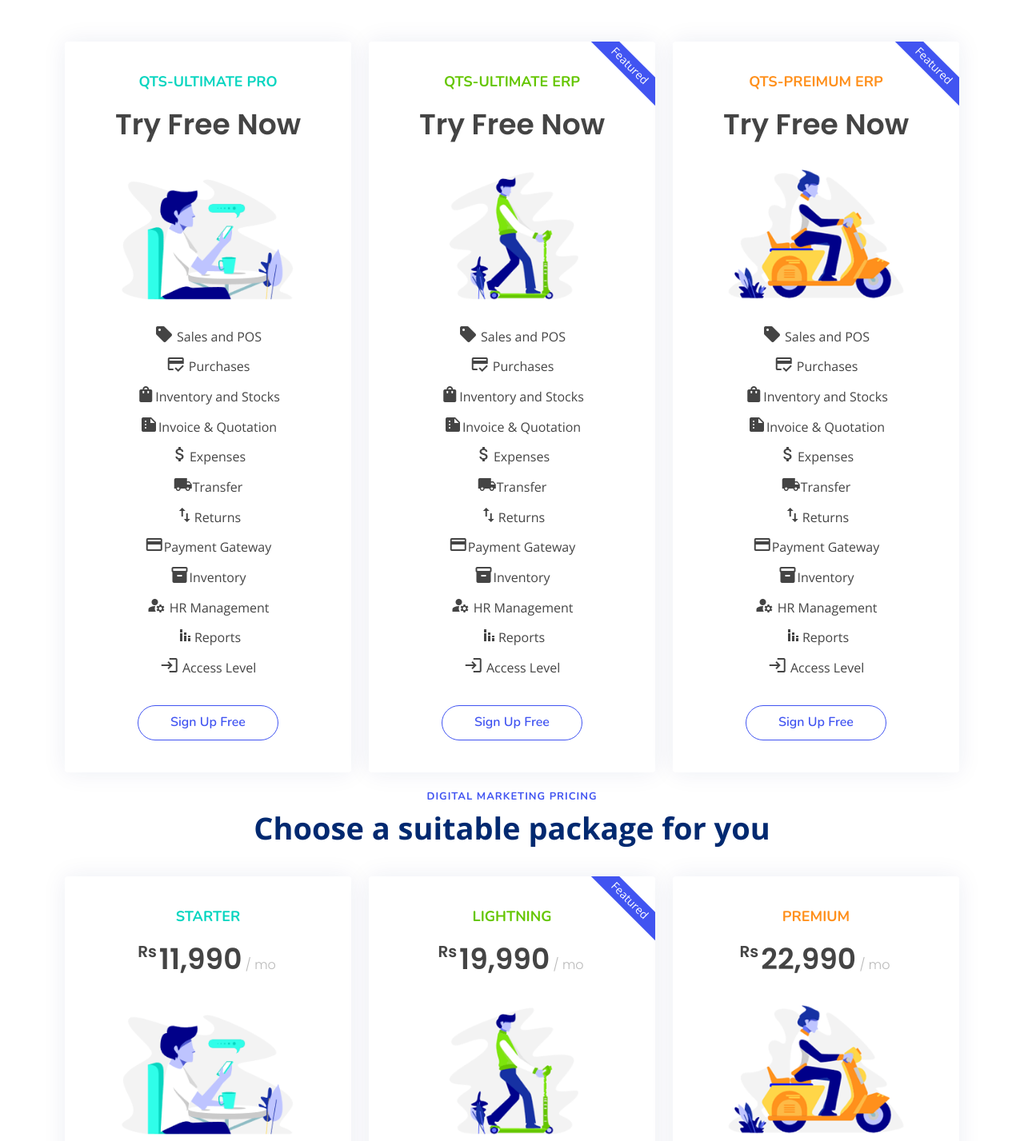
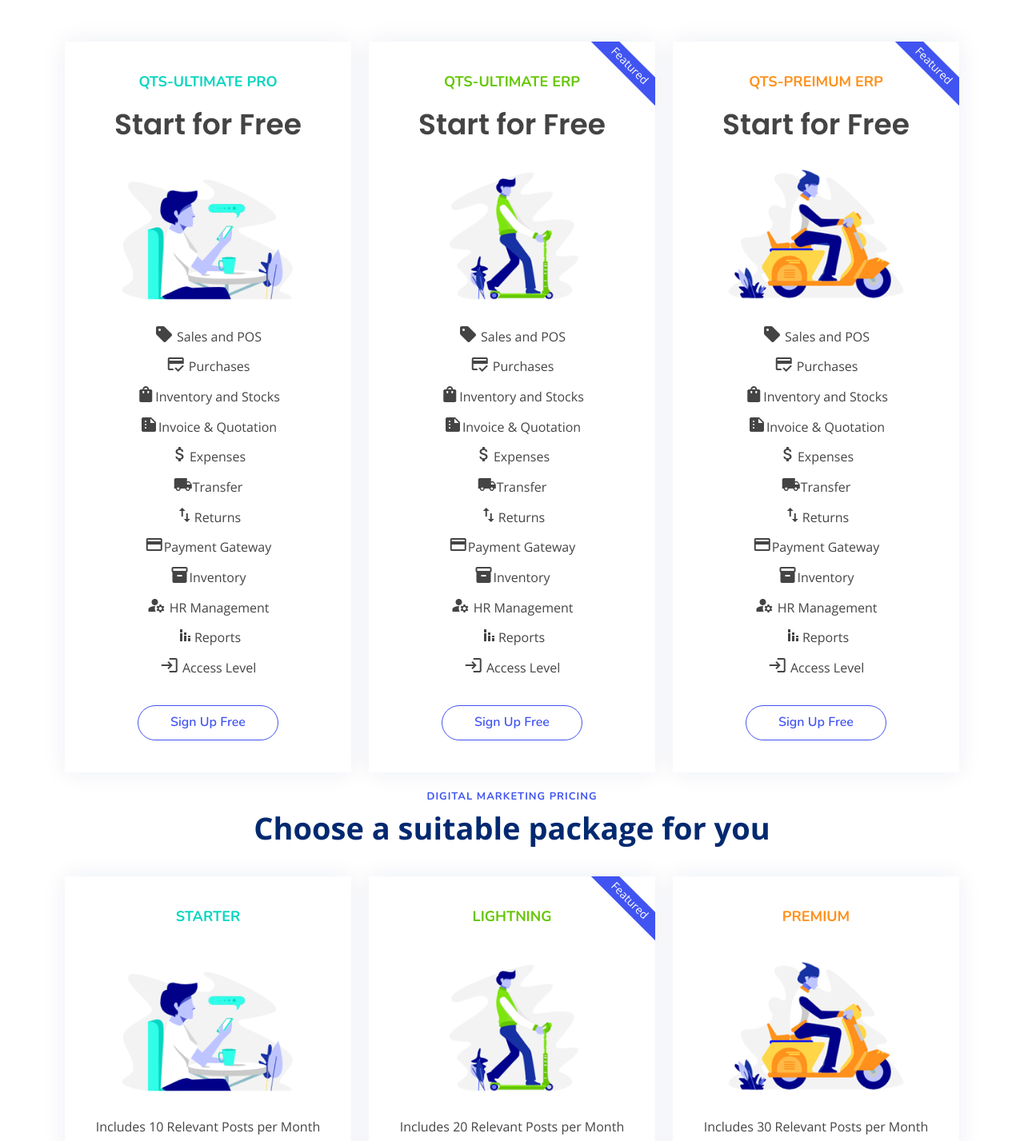
Before and after one commit to nirzaf/quadrate-new, a plain HTML site: page index.html in a window 1280 px wide. Shown: the part 2918-4345 px from the top of the page at 80% size. Drawn offline with nearby package versions, Linux system fonts and the light colour scheme; a script that the page names is missing; files whose address does not match are found by name.

Commit message:
Update pricing section with new information and images

```diff
--- a/index.html
+++ b/index.html
@@ -23,6 +23,7 @@
     <link href="https://fonts.googleapis.com/css?family=Open+Sans:300,300i,400,400i,600,600i,700,700i|Nunito:300,300i,400,400i,600,600i,700,700i|Poppins:300,300i,400,400i,500,500i,600,600i,700,700i" rel="stylesheet">
     <!-- Vendor CSS Files -->
     <link href="assets/vendor/bootstrap/css/bootstrap.min.css" rel="stylesheet">
+    <script src="assets/vendor/bootstrap/js/bootstrap.bundle.js"></script>
     <link href="assets/vendor/bootstrap-icons/bootstrap-icons.css" rel="stylesheet">
     <link href="assets/vendor/aos/aos.css" rel="stylesheet">
     <link href="assets/vendor/remixicon/remixicon.css" rel="stylesheet">
@@ -220,7 +221,7 @@
                     <div class="col-lg-4 col-md-4" data-aos="zoom-in" data-aos-delay="100">
                         <div class="box">
                             <h3 style="color: #07d5c0;">QTS-ULTIMATE PRO</h3>
-                            <div class="price"><sup></sup>Try Free Now<span></span></div>
+                            <div class="price"><sup></sup>Start for Free<span></span></div>
                             <img src="assets/img/pricing-free.png" class="img-fluid" alt="">
                             <ul>
                                 <li>
@@ -292,7 +293,7 @@
                         <div class="box">
                             <span class="featured">Featured</span>
                             <h3 style="color: #65c600;">QTS-ULTIMATE ERP</h3>
-                            <div class="price"><sup></sup>Try Free Now<span></span></div>
+                            <div class="price"><sup></sup>Start for Free<span></span></div>
                             <img src="assets/img/pricing-starter.png" class="img-fluid" alt="">
                             <ul>
                                 <li>
@@ -364,7 +365,7 @@
                         <div class="box">
                             <span class="featured">Featured</span>
                             <h3 style="color:  #ff901c;">QTS-PREIMUM ERP</h3>
-                            <div class="price"><sup></sup>Try Free Now<span></span></div>
+                            <div class="price"><sup></sup>Start for Free<span></span></div>
                             <img src="assets/img/pricing-business.png" class="img-fluid" alt="">
                             <ul>
                                 <li>
@@ -442,8 +443,7 @@
                     <div class="col-lg-4 col-md-4" data-aos="zoom-in" data-aos-delay="100">
                         <div class="box">
                             <h3 style="color: #07d5c0;">STARTER</h3>
-                            <div class="price"><sup>Rs</sup>11,990<span> / mo</span></div>
-                            <img src="assets/img/pricing-free.png" class="img-fluid" alt="">
+                            <img src="assets/img/pricing-free.png" class="img-fluid" alt="Free Pricing">
                             <ul>
                                 <li>Includes 10 Relevant Posts per Month</li>
                                 <li>6 Custom Images Posts</li>
@@ -467,8 +467,7 @@
                         <div class="box">
                             <span class="featured">Featured</span>
                             <h3 style="color: #65c600;">LIGHTNING</h3>
-                            <div class="price"><sup>Rs</sup>19,990<span> / mo</span></div>
-                            <img src="assets/img/pricing-starter.png" class="img-fluid" alt="">
+                            <img src="assets/img/pricing-starter.png" class="img-fluid" alt="Starter Pricing">
                             <ul>
                                 <li>Includes 20 Relevant Posts per Month</li>
                                 <li>12 Custom Images Posts</li>
@@ -490,8 +489,7 @@
                     <div class="col-lg-4 col-md-4" data-aos="zoom-in" data-aos-delay="300">
                         <div class="box">
                             <h3 style="color: #ff901c;">PREMIUM</h3>
-                            <div class="price"><sup>Rs</sup>22,990<span> / mo</span></div>
-                            <img src="assets/img/pricing-business.png" class="img-fluid" alt="">
+                            <img src="assets/img/pricing-business.png" class="img-fluid" alt="Business Pricing">
                             <ul>
                                 <li>Includes 30 Relevant Posts per Month</li>
                                 <li>20 Custom Images Posts</li>
```
